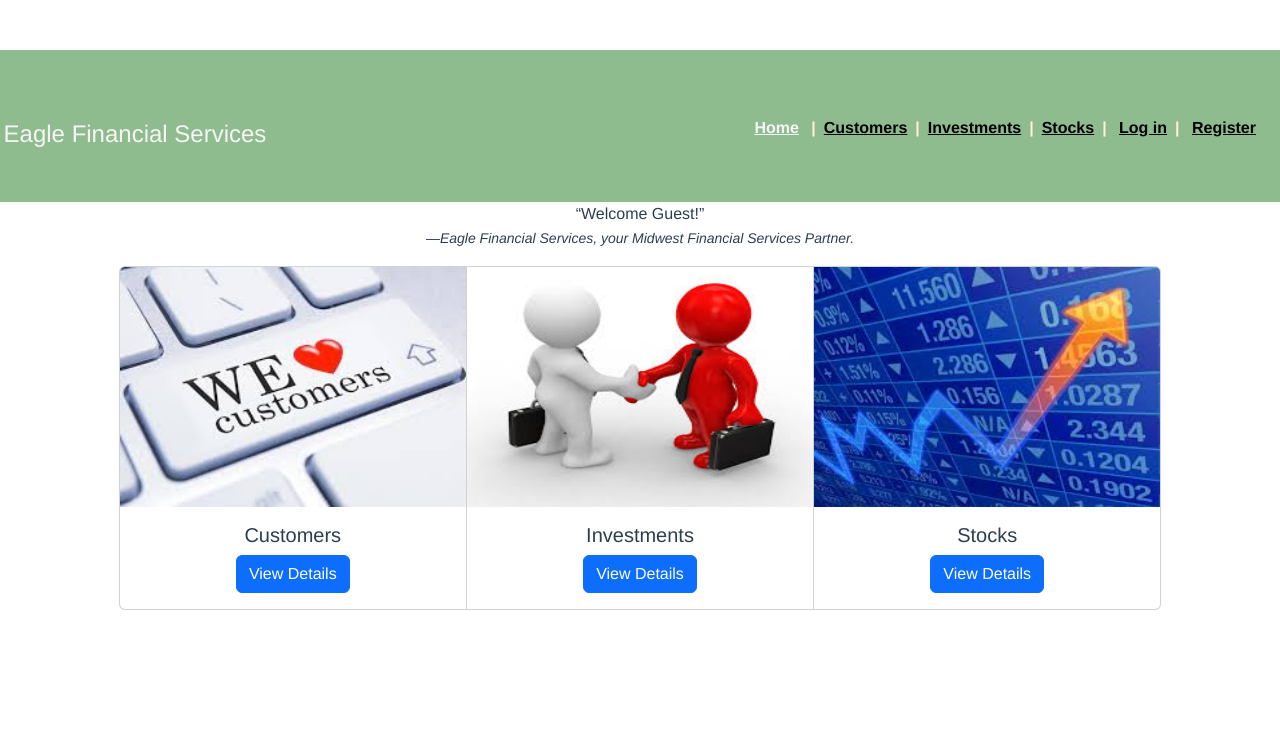
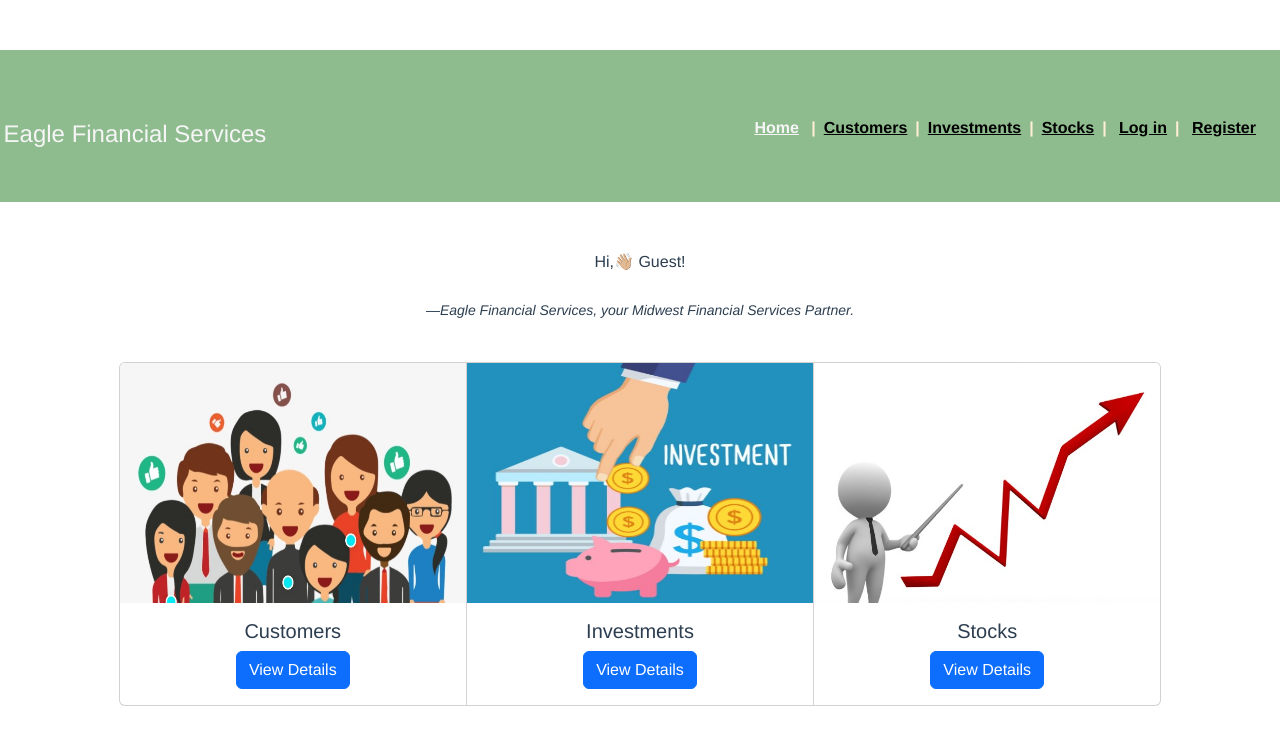
Before and after one commit to boboyan/efs_vue, a Vue app: page / in a window 1280 px wide. Shown: the top 744 px of the page. Built offline with nearby package versions, Linux system fonts and the light colour scheme; no server answers.

Commit message:
Update Home.vue

```diff
--- a/src/components/Home.vue
+++ b/src/components/Home.vue
@@ -4,11 +4,14 @@
         <div class="row">
             <div class="col col-12 align-items-center justify-content-center">
                 <blockquote>
-                    &#8220;Welcome {{validUserName}}!&#8221;
+                  <br><br>
+                    Hi,👋🏼 {{validUserName}}!
                     <footer>
                     <small>
+                      <br>
                         <em>&mdash;Eagle Financial Services, your Midwest Financial Services Partner.</em>
                     </small>
+                      <br><br>
                     </footer>
                 </blockquote>
             </div>
@@ -21,21 +24,21 @@
             <div class="col col-12 col-sm-10 col-md-10">
                 <div class="card-group">
                 <div class="card">
-                  <img :src="require('@/assets/customer.jpg')" class="card-img-top" style="height: 15rem">
+                  <img :src="require('@/assets/cus.jpg')" class="card-img-top" style="height: 15rem">
                   <div class="card-body">
                     <h5 class="card-title">Customers</h5>
                     <a @click="viewCustomers" class="btn btn-primary">View Details</a>
                   </div>
                 </div>
                 <div class="card">
-                  <img :src="require('@/assets/nonstock.jpg')" class="card-img-top" style="height: 15rem">
+                  <img :src="require('@/assets/inv.jpg')" class="card-img-top" style="height: 15rem">
                   <div class="card-body">
                     <h5 class="card-title">Investments</h5>
                     <a @click="viewInvestments" class="btn btn-primary">View Details</a>
                   </div>
                 </div>
                 <div class="card">
-                  <img :src="require('@/assets/stocks.jpg')" class="card-img-top" style="height: 15rem">
+                  <img :src="require('@/assets/stock.jpg')" class="card-img-top" style="height: 15rem">
                   <div class="card-body">
                     <h5 class="card-title">Stocks</h5>
                     <a @click="viewStocks" class="btn btn-primary">View Details</a>
```
